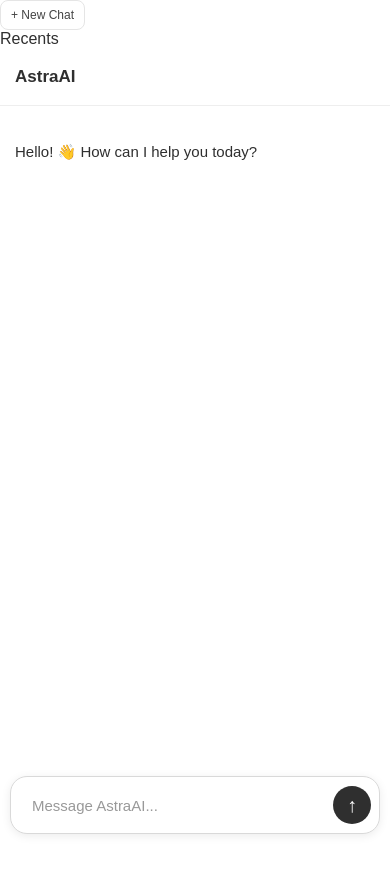
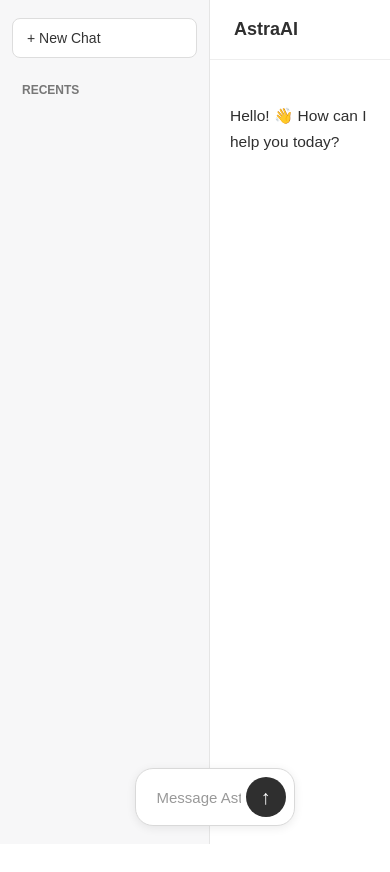
Before and after one commit to pramilabhardwaj2019-lgtm/AstraAI, a website: page index.html in a window 390 px wide. After the commit the page ends 844 px from the top, so only its background shows below. Drawn offline with Linux system fonts and the light colour scheme.

Commit message:
Update style.css

```diff
--- a/style.css
+++ b/style.css
@@ -12,15 +12,146 @@ body {
     overflow: hidden;
 }
 
+
 /* =========================
-   MAIN
+   APP
+========================= */
+
+.app {
+    display: flex;
+    height: 100vh;
+}
+
+
+/* =========================
+   SIDEBAR
+========================= */
+
+.sidebar {
+    width: 260px;
+    height: 100vh;
+
+    background: #f7f7f8;
+
+    border-right: 1px solid #e5e5e5;
+
+    padding: 18px 12px;
+
+    flex-shrink: 0;
+
+    overflow-y: auto;
+}
+
+
+/* =========================
+   NEW CHAT
+========================= */
+
+.new-chat {
+    width: 100%;
+
+    padding: 11px 14px;
+
+    border: 1px solid #dddddd;
+
+    background: #ffffff;
+
+    border-radius: 8px;
+
+    color: #333333;
+
+    font-size: 14px;
+
+    text-align: left;
+
+    cursor: pointer;
+
+    transition: 0.2s;
+}
+
+.new-chat:hover {
+    background: #eeeeee;
+}
+
+
+/* =========================
+   RECENTS TITLE
+========================= */
+
+.recent-title {
+    margin: 25px 10px 10px;
+
+    font-size: 12px;
+
+    font-weight: 600;
+
+    color: #777777;
+
+    text-transform: uppercase;
+}
+
+
+/* =========================
+   RECENT CHATS
+========================= */
+
+.recent-chats {
+    display: flex;
+
+    flex-direction: column;
+
+    gap: 3px;
+}
+
+.recent-chat {
+    width: 100%;
+
+    border: none;
+
+    background: transparent;
+
+    padding: 10px;
+
+    border-radius: 7px;
+
+    text-align: left;
+
+    color: #444444;
+
+    font-size: 14px;
+
+    cursor: pointer;
+
+    white-space: nowrap;
+
+    overflow: hidden;
+
+    text-overflow: ellipsis;
+
+    transition: 0.2s;
+}
+
+.recent-chat:hover {
+    background: #e9e9e9;
+}
+
+
+/* =========================
+   MAIN CHAT
 ========================= */
 
 .chat-container {
+    flex: 1;
+
     height: 100vh;
+
     display: flex;
+
     flex-direction: column;
+
+    min-width: 0;
 }
+
 
 /* =========================
    HEADER
@@ -28,52 +159,26 @@ body {
 
 .chat-header {
     height: 60px;
+
     flex-shrink: 0;
 
     display: flex;
+
     align-items: center;
-    justify-content: space-between;
 
     padding: 0 24px;
 
+    border-bottom: 1px solid #eeeeee;
+
     background: #ffffff;
-    border-bottom: 1px solid #eeeeee;
 }
 
 .chat-header h1 {
     font-size: 18px;
+
     font-weight: 600;
-    color: #2f2f2f;
 }
 
-.chat-header p {
-    display: none;
-}
-
-/* =========================
-   NEW CHAT
-========================= */
-
-#new-chat-button {
-    border: 1px solid #e5e5e5;
-    background: #ffffff;
-
-    color: #444444;
-
-    padding: 8px 14px;
-
-    border-radius: 8px;
-
-    font-size: 13px;
-
-    cursor: pointer;
-
-    transition: 0.2s;
-}
-
-#new-chat-button:hover {
-    background: #f5f5f5;
-}
 
 /* =========================
    CHAT AREA
@@ -88,6 +193,7 @@ body {
 
     scroll-behavior: smooth;
 }
+
 
 /* =========================
    MESSAGES
@@ -108,6 +214,7 @@ body {
 }
 
 @keyframes appear {
+
     from {
         opacity: 0;
         transform: translateY(5px);
@@ -117,31 +224,34 @@ body {
         opacity: 1;
         transform: translateY(0);
     }
+
 }
 
+
 /* =========================
-   AI MESSAGE
+   AI
 ========================= */
 
 .ai-message {
     background: transparent;
-
-    border: none;
 
     color: #2f2f2f;
 
     padding: 8px 0;
 }
 
+
 /* =========================
-   USER MESSAGE
+   USER
 ========================= */
 
 .user-message {
     width: fit-content;
+
     max-width: 70%;
 
     margin-left: auto;
+
     margin-right: calc((100% - 760px) / 2);
 
     background: #f4f4f4;
@@ -155,23 +265,26 @@ body {
     line-height: 1.5;
 }
 
+
 /* =========================
-   INPUT AREA
+   INPUT
 ========================= */
 
 .input-area {
     position: fixed;
 
     bottom: 18px;
-    left: 50%;
+
+    left: calc(50% + 130px);
 
     transform: translateX(-50%);
 
-    width: min(760px, calc(100% - 30px));
+    width: min(760px, calc(100% - 300px));
 
     min-height: 58px;
 
     display: flex;
+
     align-items: center;
 
     padding: 7px 8px 7px 16px;
@@ -186,19 +299,15 @@ body {
         0 2px 10px rgba(0, 0, 0, 0.08);
 
     z-index: 20;
-
-    transition: 0.2s;
 }
 
 .input-area:focus-within {
     border-color: #bcbcbc;
-
-    box-shadow:
-        0 3px 15px rgba(0, 0, 0, 0.10);
 }
 
+
 /* =========================
-   INPUT
+   INPUT BOX
 ========================= */
 
 #user-input {
@@ -207,6 +316,7 @@ body {
     min-width: 0;
 
     border: none;
+
     outline: none;
 
     background: transparent;
@@ -222,12 +332,14 @@ body {
     color: #999999;
 }
 
+
 /* =========================
    SEND
 ========================= */
 
 #send-button {
     width: 40px;
+
     height: 40px;
 
     border: none;
@@ -243,29 +355,22 @@ body {
     cursor: pointer;
 
     display: flex;
+
     align-items: center;
+
     justify-content: center;
-
-    transition: 0.2s;
 }
-
-/* Send arrow */
 
 #send-button::after {
     content: "↑";
 
     font-size: 20px;
-
-    line-height: 1;
 }
 
 #send-button:hover {
     background: #000000;
 }
 
-#send-button:active {
-    transform: scale(0.92);
-}
 
 /* =========================
    THINKING
@@ -283,6 +388,7 @@ body {
 
 .dot {
     width: 6px;
+
     height: 6px;
 
     background: #777777;
@@ -305,36 +411,39 @@ body {
 }
 
 @keyframes thinking {
+
     0%,
     60%,
     100% {
         opacity: 0.35;
+
         transform: translateY(0);
     }
 
     30% {
         opacity: 1;
+
         transform: translateY(-4px);
     }
 }
+
 
 /* =========================
    SCROLLBAR
 ========================= */
 
-.chat-box::-webkit-scrollbar {
+.chat-box::-webkit-scrollbar,
+.sidebar::-webkit-scrollbar {
     width: 6px;
 }
 
-.chat-box::-webkit-scrollbar-track {
-    background: transparent;
-}
-
-.chat-box::-webkit-scrollbar-thumb {
+.chat-box::-webkit-scrollbar-thumb,
+.sidebar::-webkit-scrollbar-thumb {
     background: #d0d0d0;
 
     border-radius: 10px;
 }
+
 
 /* =========================
    MOBILE
@@ -342,30 +451,18 @@ body {
 
 @media (max-width: 700px) {
 
-    .chat-header {
-        height: 58px;
-
-        padding: 0 15px;
+    .sidebar {
+        width: 210px;
     }
 
-    .chat-header h1 {
-        font-size: 17px;
-    }
+    .input-area {
+        left: 55%;
 
-    #new-chat-button {
-        padding: 7px 10px;
-
-        font-size: 12px;
-    }
-
-    .chat-box {
-        padding: 25px 15px 110px;
+        width: calc(100% - 230px);
     }
 
     .message {
         max-width: 100%;
-
-        font-size: 15px;
     }
 
     .user-message {
@@ -374,16 +471,4 @@ body {
         margin-right: 0;
     }
 
-    .input-area {
-        width: calc(100% - 20px);
-
-        bottom: 10px;
-
-        border-radius: 17px;
-    }
-
-    #send-button {
-        width: 38px;
-        height: 38px;
-    }
 }
```
